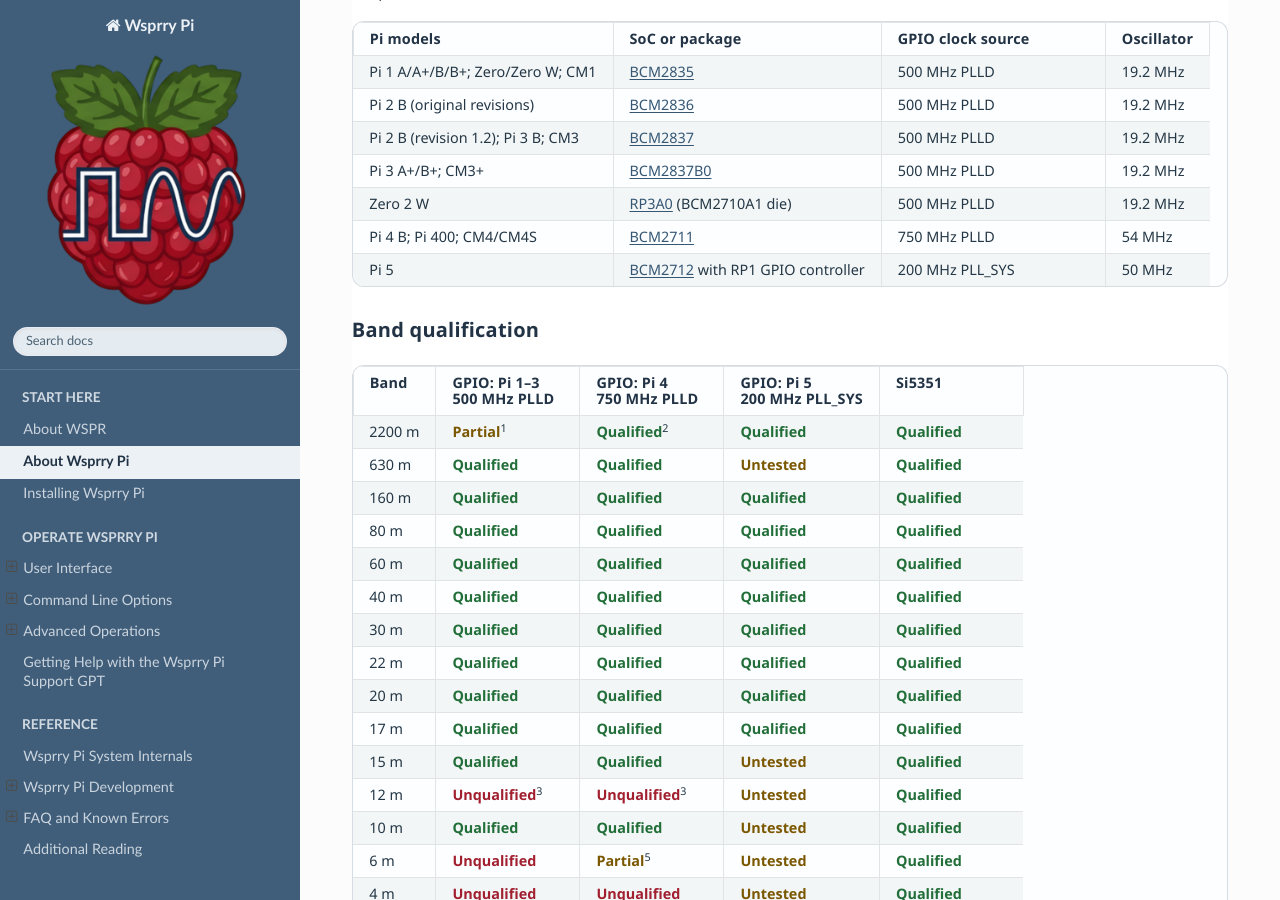
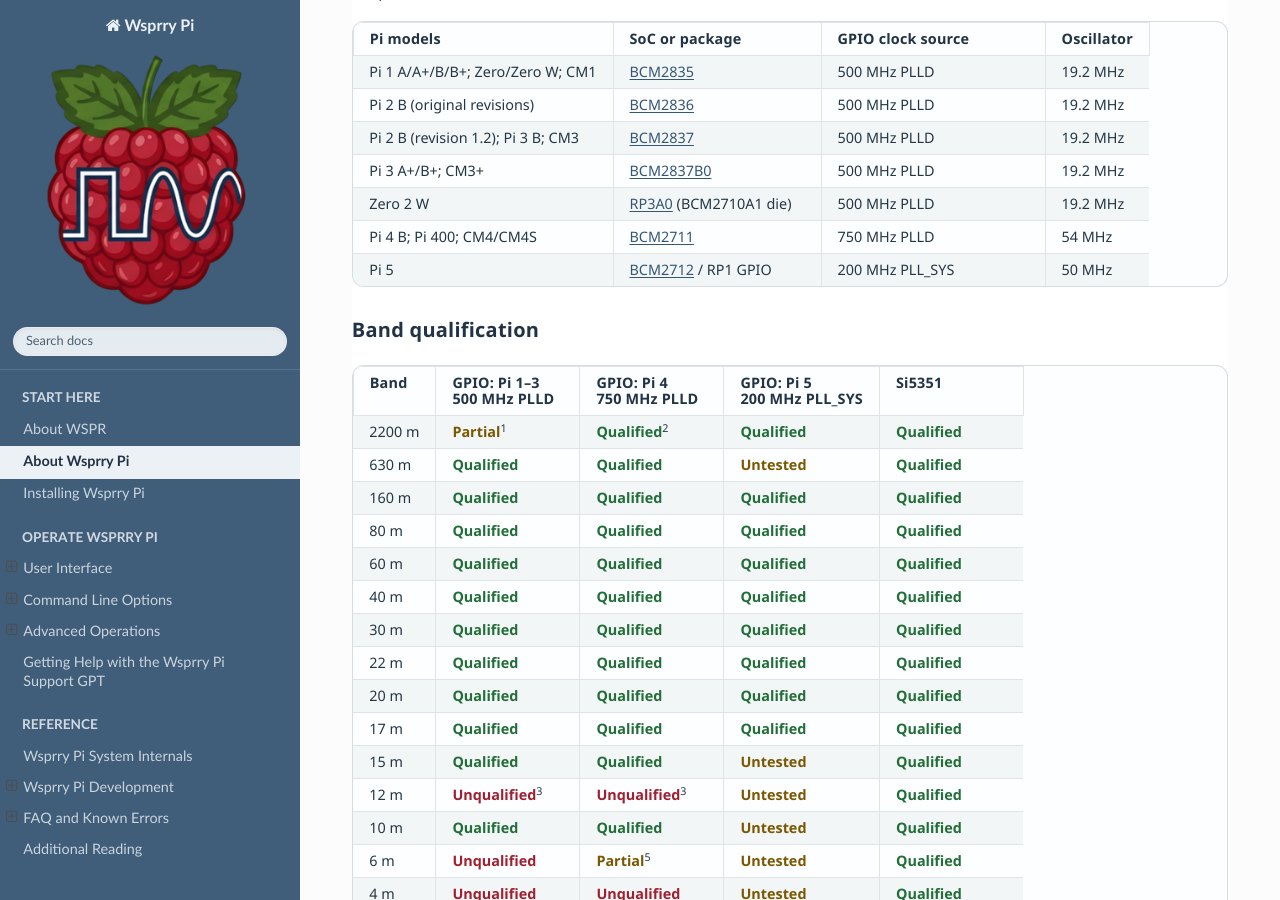
Before and after one commit to WsprryPi/Wsprry_Pi_Docs, a Sphinx documentation site: the page built from docs/About_Wsprry_Pi/index.md, in a window 1280 px wide and 900 px high, scrolled down 2813 px. Built offline with Sphinx 7.4.7 and the Read the Docs theme 3.1.0, drawn with Linux system fonts in a browser that asks for light colours.

Commit message:
docs: shorten BCM2712 RP1 label

```diff
--- a/docs/About_Wsprry_Pi/index.md
+++ b/docs/About_Wsprry_Pi/index.md
@@ -75,7 +75,7 @@
 | Pi 3 A+/B+; CM3+ | <a href="https://www.raspberrypi.com/documentation/computers/processors.html#bcm2837b0">BCM2837B0</a> | 500 MHz PLLD | 19.2 MHz |
 | Zero 2 W | <a href="https://www.raspberrypi.com/documentation/computers/processors.html#rp3a0">RP3A0</a> (BCM2710A1 die) | 500 MHz PLLD | 19.2 MHz |
 | Pi 4 B; Pi 400; CM4/CM4S | <a href="https://www.raspberrypi.com/documentation/computers/processors.html#bcm2711">BCM2711</a> | 750 MHz PLLD | 54 MHz |
-| Pi 5 | <a href="https://www.raspberrypi.com/documentation/computers/processors.html#bcm2712">BCM2712</a> with RP1 GPIO controller | 200 MHz PLL_SYS | 50 MHz |
+| Pi 5 | <a href="https://www.raspberrypi.com/documentation/computers/processors.html#bcm2712">BCM2712</a> / RP1 GPIO | 200 MHz PLL_SYS | 50 MHz |
 
 ### Band qualification
 
```
